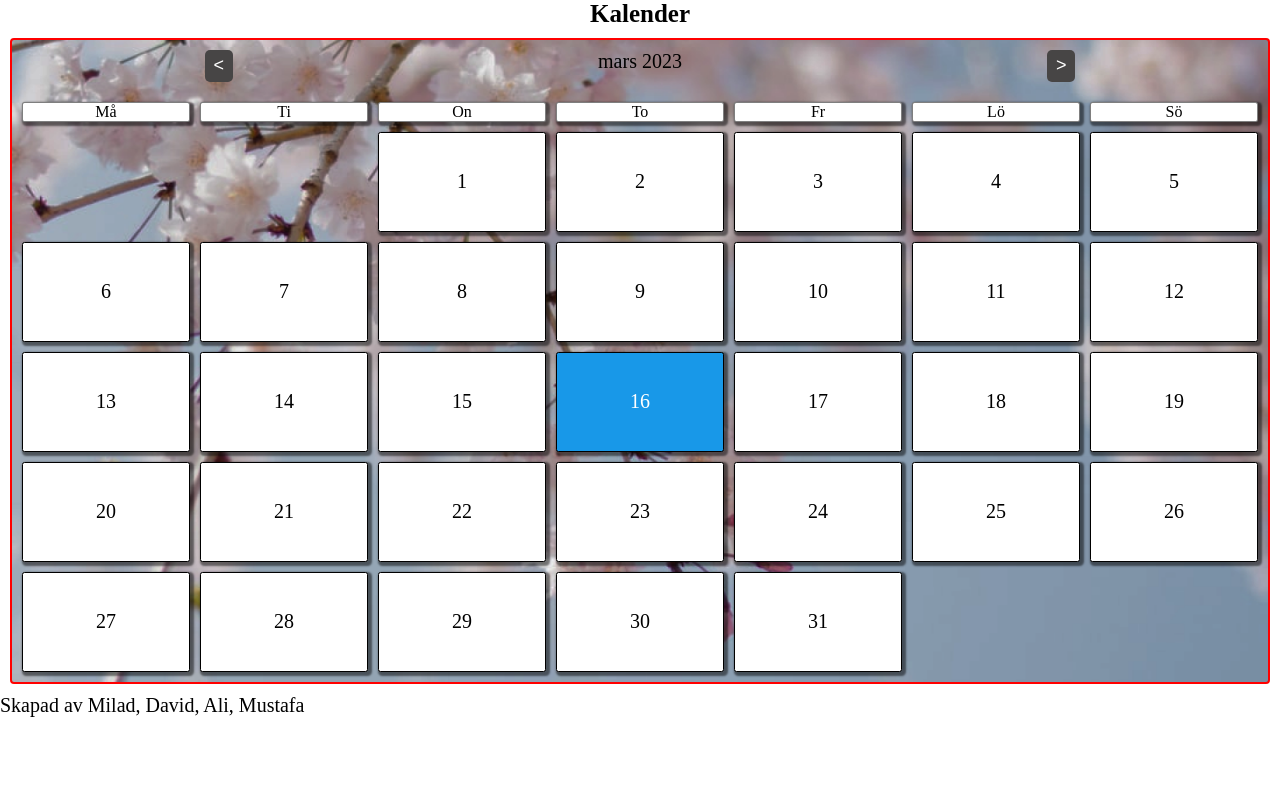
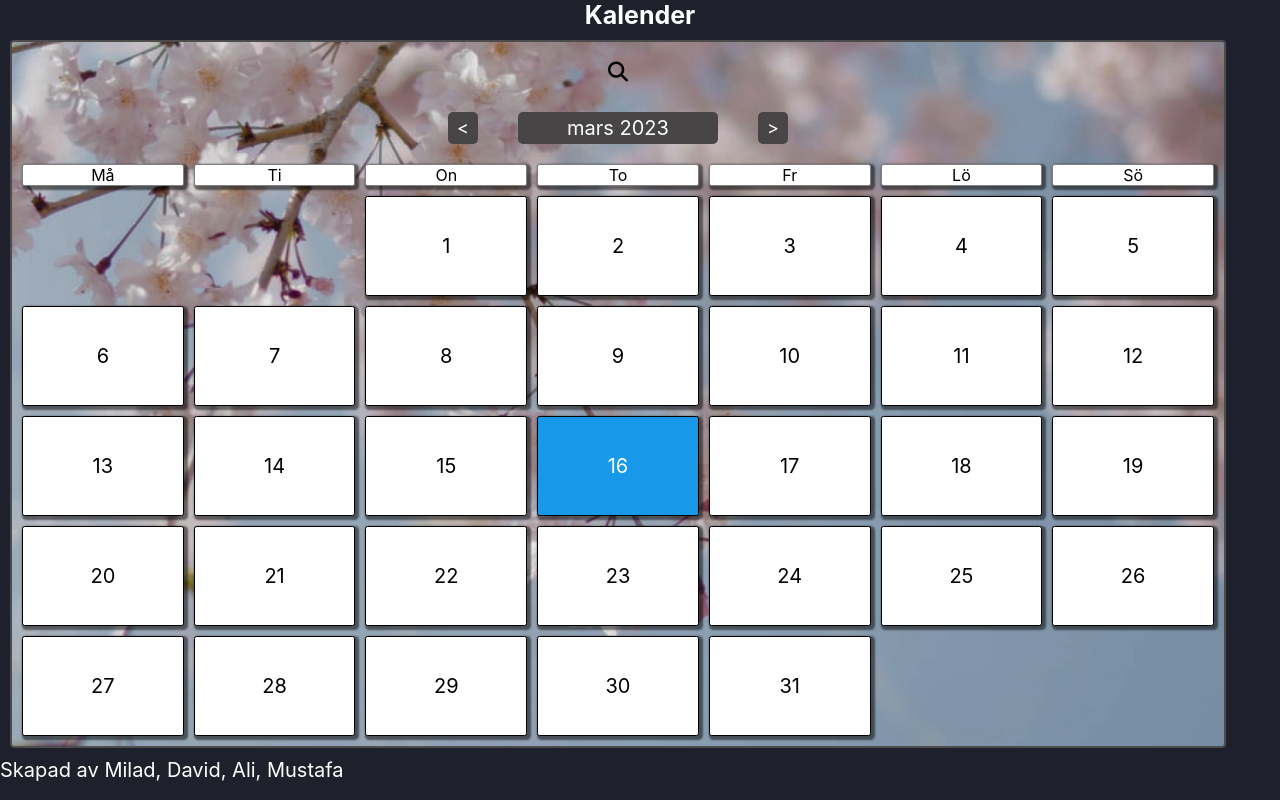
Before and after one commit to AliAl-Nasir/Space-Surfers, a plain HTML site: page index.html in a window 1280 px wide. Drawn offline with Linux system fonts and the light colour scheme.

Commit message:
Parkodning lägger till input fält

```diff
--- a/index.html
+++ b/index.html
@@ -17,16 +17,28 @@
             href="/Favicon/image.png"
             type="image/x-icon"
         />
+        <script src="https://kit.fontawesome.com/475b4348d0.js" crossorigin="anonymous"></script>
         <title>Kalender</title>
     </head>
     <body>
         <header>Kalender</header>
         <main class="main">
+
             <div class="Kalender-container">
-                <button id="prev" class="month-btn">&#60;</button>
-                <div class="date">
+                <!-- <div> hej</div> -->
+
+                <div class="search">
+                    <input id="search-input" type="date">
+                    <label for="search-input"><i class="fa-solid fa-magnifying-glass"></i></label>
                 </div>
-                <button id="next" class="month-btn">&#62;</button>
+                <div class="all-date-div">
+                    <button id="prev" class="month-btn">&#60;</button>
+                    <div class="date">
+                    </div>
+                    <button id="next" class="month-btn">&#62;</button>
+                </div>
+
+
             </div>
 
                 <!-- container för alla veckodagar -->
--- a/style.css
+++ b/style.css
@@ -3,11 +3,16 @@
     padding: 0;
     box-sizing: border-box;
     font-size: 20px;
+      font-family: "Inter", sans-serif;
 }
 
 html {
     scroll-behavior: smooth;
     font-size: 62.5%;
+}
+
+body {
+    background-color: #1E212B;
 }
 
 header {
@@ -16,29 +21,76 @@ header {
     justify-content: center;
     font-size: 2.5rem;
     font-weight: bold;
+    color: white;
 }
 
-header {
-    min-width: 100%;
-    display: flex;
-    justify-content: center;
-    font-size: 2.5rem;
-    font-weight: bold;
-}
 
 main {
+    width: 95%;
+    margin: auto;
     padding: 0.5em 0.5em;
     text-align: center;
-    border: red solid 2px;
+    border: rgb(77, 76, 76) solid 2px;
     border-radius: 0.4rem;
     font-size: 20px;
     margin: 0.5em;
 }
 
+footer {
+    color: white;
+}
+
 .Kalender-container {
     margin-bottom: 1em;
     display: flex;
-    justify-content: space-around;
+    flex-direction: column;
+    justify-content: space-evenly;
+    align-items: center;
+    gap: 1em;
+}
+
+.all-date-div{
+    display: flex;
+    justify-content: center;
+    gap: 2em;
+}
+
+.date {
+    max-width: 20rem;
+    min-width: 20rem;
+    background-color: #474545;
+    border-radius: .5rem;
+    color: white;
+    padding-top: .2em;
+}
+
+
+.search{
+    display: flex;
+    align-items: center;
+    gap: 1em;
+    flex-wrap: wrap;
+}
+
+i{
+    cursor: pointer;
+    padding: .5em .5em;
+    transition: background, color .4s;
+    border-radius: 50%;
+}
+i:hover{
+    padding: .5em .5em;
+    background:  #474545;
+    border-radius: 50%;
+    color: white;
+}
+
+#search-input{
+    display: none;
+    border-radius: 7px;
+    border: none;
+    width: 150px;
+    padding: .2em .2em;
 }
 
 .all-week-days {
@@ -65,6 +117,7 @@ main {
     border-radius: 5px;
     cursor: pointer;
 }
+
 
 .date-container {
     display: grid;
@@ -133,9 +186,11 @@ main {
 .höst {
     background-image: url(/pictures/fall-autumn-red-season.jpg);
     background-size: cover;
+
 }
 
 .vinter {
     background-image: url(/pictures/vinter.jpg);
     background-size: cover;
+    background-position: center ;
 }
```
Also changed, not shown: script.js (line endings or trailing spaces).
